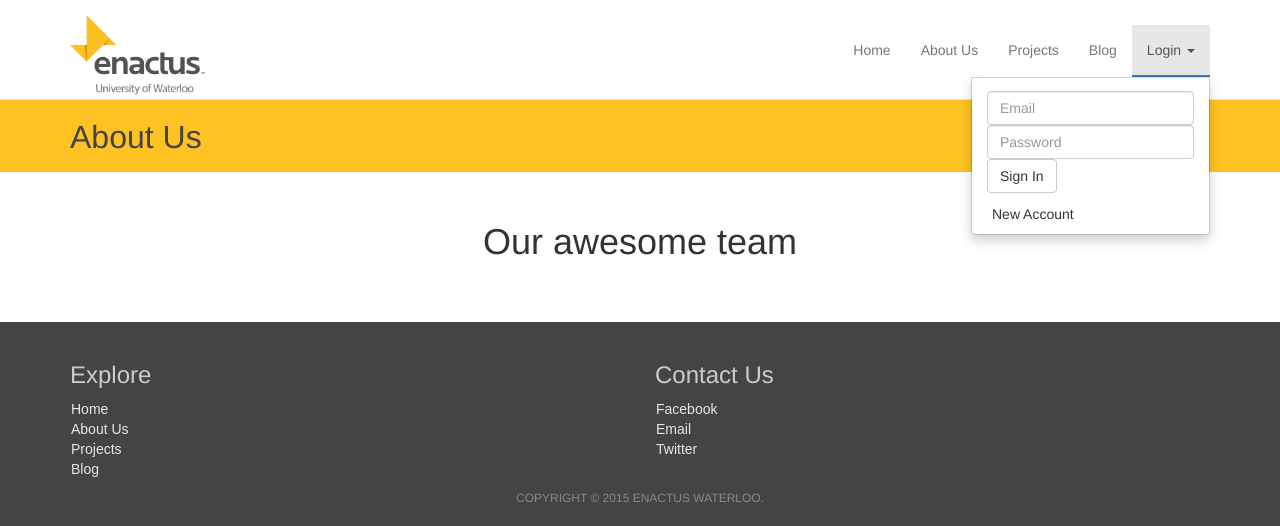
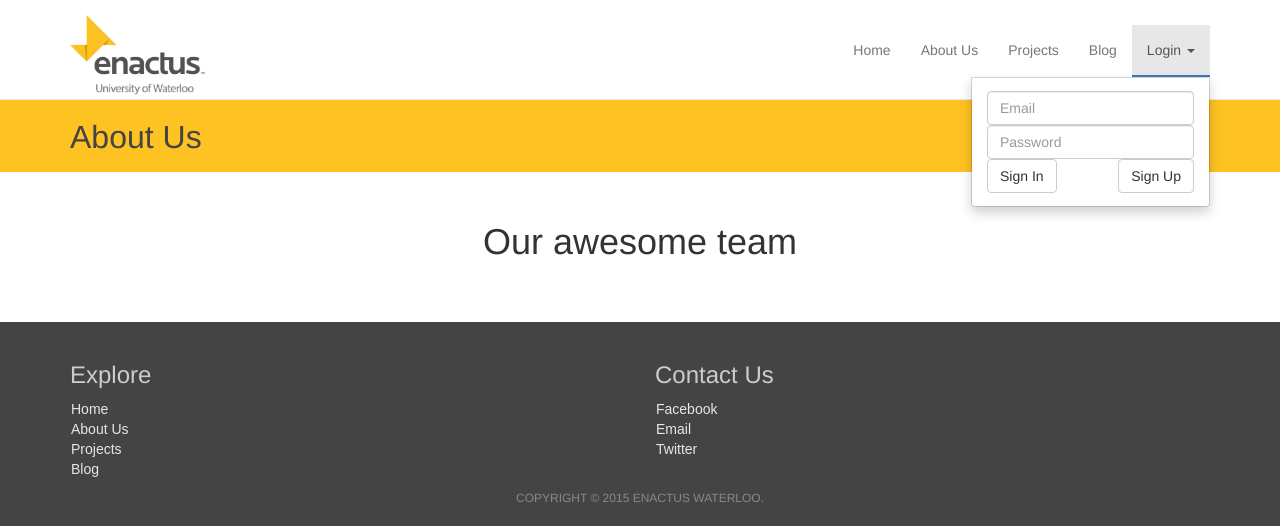
Before and after one commit to enactuswaterloo/website, a Django app: page /about/ in a window 1280 px wide, after a click on "Login". Shown: the top 526 px of the page. Run offline with Django 3.2, Linux system fonts and the light colour scheme; data that the repository does not hold is empty; some libraries are stand-ins or nearby versions.

Commit message:
adjusted buttons

```diff
--- a/main/templates/base.html
+++ b/main/templates/base.html
@@ -43,10 +43,9 @@
 									<input type="text" class="form-control" placeholder="Email">
 									<input type="password" class="form-control" placeholder="Password">
 								</div>
-								<button type="submit" class="btn btn-default">Sign In</button>
+								<button type="submit" class="btn btn-default" >Sign In</button>
+								<button type="submit" class="btn btn-default pull-right" >Sign Up</button>
 							</form>
-							<li class="divider"></li>
-							<li><a href="#">New Account</a></li>
 						</ul>
 					</li>
 				</ul>
```
